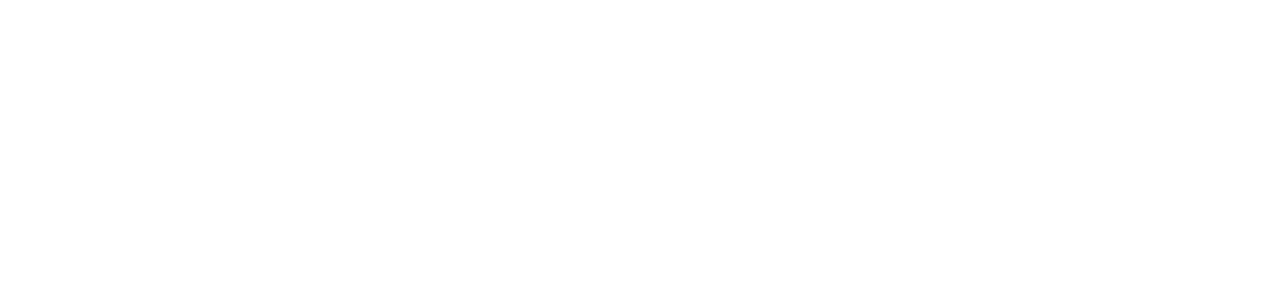
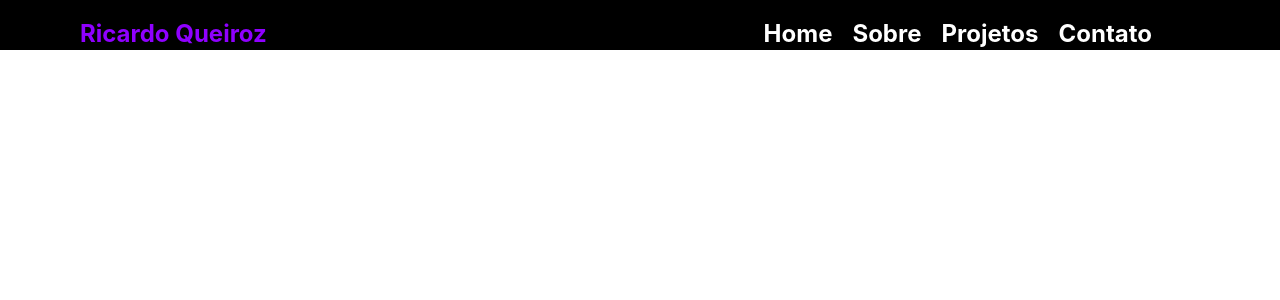
Before and after one commit to rickqueirozz/portfolio-react, a React (Vite) app: page /contato in a window 1280 px wide. Before the commit this address had no page. Shown: the top 300 px of the page. Built offline with nearby package versions, Linux system fonts and the light colour scheme.

Commit message:
feat:create contato  and configure routes

```diff
--- /dev/null
+++ b/src/pages/Contato/index.jsx
@@ -0,0 +1,13 @@
+import React from 'react'
+import styles from './Contato.module.css'
+import Header from '../../components/Header'
+
+const Contato = () => {
+  return (
+    <section>
+      <Header/>
+    </section>
+  )
+}
+
+export default Contato
--- a/src/routes.jsx
+++ b/src/routes.jsx
@@ -1,6 +1,7 @@
 import {BrowserRouter, Route, Routes} from "react-router-dom";
 import Home from './pages/Home'
 import Sobre from './pages/Sobre'
+import Contato from "./pages/Contato";
 
 function AppRoutes() {
   return (
@@ -8,6 +9,8 @@
       <Routes>
         <Route path="/" element={<Home/>}></Route>
         <Route path="/sobre" element={<Sobre/>}></Route>
+        <Route path="/contato" element={<Contato/>}></Route>
+
       </Routes>
     </BrowserRouter>
   )
```
Also changed, not shown: src/pages/Contato/Contato.module.css (added).
